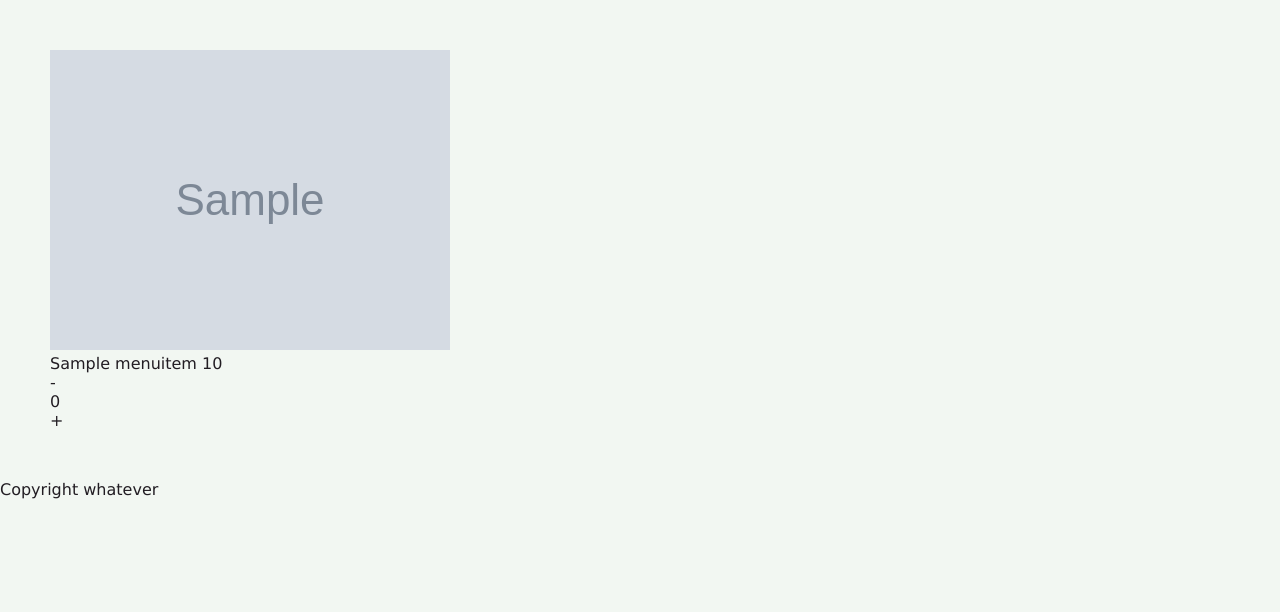
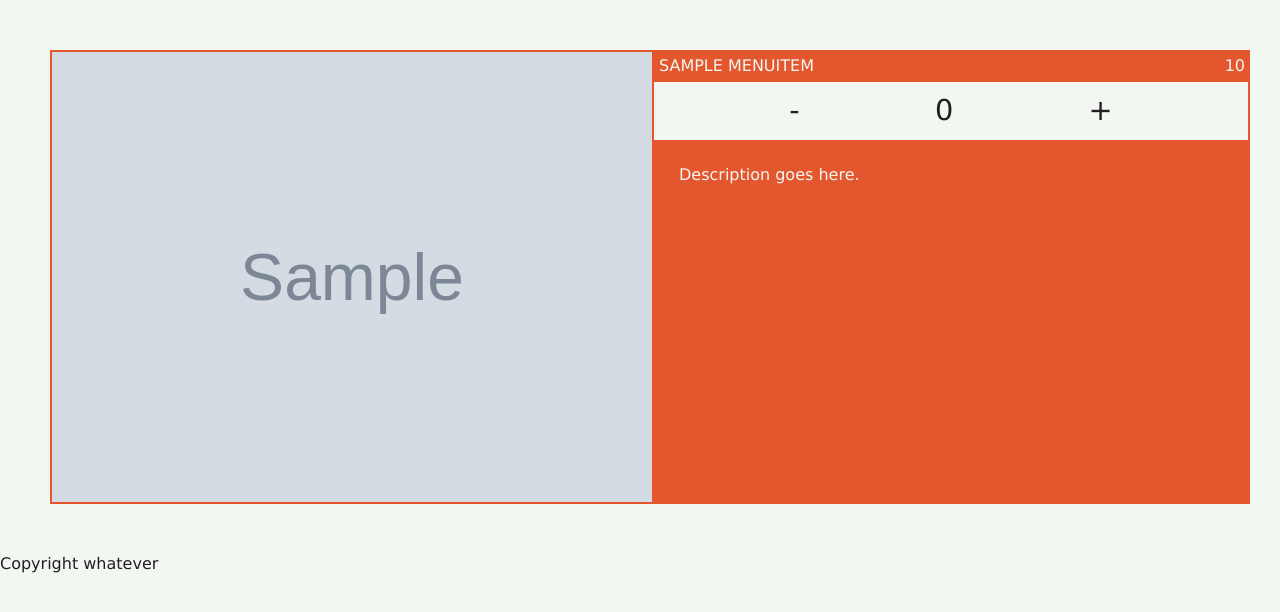
Before and after one commit to LeeRude11/delivery, a Django app: template menu/templates/menu/detail.html in a window 1280 px wide. Shown: the part 82-694 px from the top of the page. Run offline with Django 3.2, Linux system fonts and the light colour scheme; the template is opened without the code that fills it: most values are stand-ins (such as "Sample title", 1, 10 or a date in 2020).

Commit message:
new layout

```diff
--- a/menu/templates/menu/detail.html
+++ b/menu/templates/menu/detail.html
@@ -4,6 +4,7 @@
 {% endblock %}
 {% block head %}
 {% load static %}
+<link rel="stylesheet" href="{% static 'menu/menu_detail_style.css' %}">
 <script type="text/javascript" src="{% static 'menu/menu_script.js' %}" defer></script>
 <script type="text/javascript">
   const update_cart_url = "{% url 'menu:update_cart' %}"
@@ -11,10 +12,13 @@
 {% endblock %}
 {% block content %}
 {% load cart_lookup %}
-<div class="menu-item-block">
+<div class="menu-item">
+  <div class="left-column">
     <div class="menu-item-image">
       <img src="{{ menuitem.image.url }}" alt="{{ menuitem.name }}">
     </div>
+  </div>
+  <div class="right-column">
     <div class="menu-item-info">
       <span class="menu-item-name">{{ menuitem.name }}</span>
       <span class="menu-item-price">{{ menuitem.price }}</span>
@@ -26,5 +30,9 @@
         </div>
         <div class="change-amount" data-action="increase"></div>
     </div>
+    <div class="item-description">
+      <span>Description goes here.</span>
+    </div>
+  </div>
 </div>
 {% endblock %}
```
Lines whose indentation alone changed are shown as unchanged.
